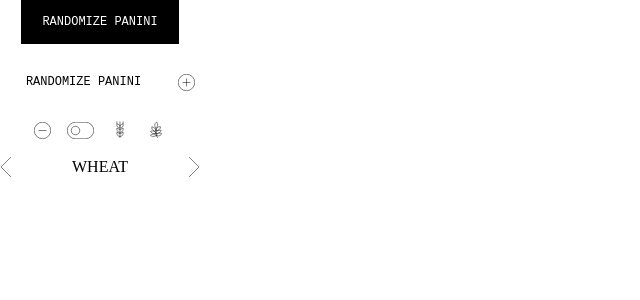
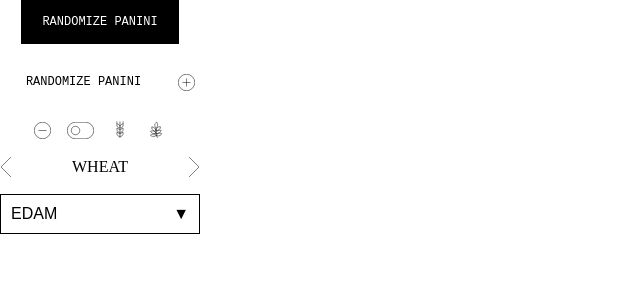
Before and after one commit to meczajkowski/panini-creator, a React (Vite) app: page / in a window 1280 px wide. Shown: the top 300 px of the page, without its empty margins (0-640 px from the left). Built offline with nearby package versions, Linux system fonts and the light colour scheme; a web font is replaced by a local one.

Commit message:
feat: implement select component - add select base logic

```diff
--- a/src/App.tsx
+++ b/src/App.tsx
@@ -24,6 +24,8 @@ function App() {
     setCurrentIndex((currentIndex - 1 + children.length) % children.length);
   };
 
+  // select
+
   return (
     <div className={styles.testDiv}>
       <Button type={ButtonType.Primary}>RANDOMIZE PANINI</Button>
@@ -48,9 +50,18 @@ function App() {
           <div key={index}>{variant}</div>
         ))}
       </Carousel>
+
+      <Select
+        options={cheeseVariants}
+        onSelect={(option) => {
+          console.log(option);
+        }}
+      />
     </div>
   );
 }
 import { breadVariants } from './data/bread';
+import Select from './components/UI/Select';
+import { cheeseVariants } from './data/cheese';
 
 export default App;
--- /dev/null
+++ b/src/components/UI/Select.module.css
@@ -0,0 +1,42 @@
+.selectComponent {
+  position: relative;
+  width: 200px;
+  font-family: Arial, sans-serif;
+}
+
+.selectDisplay {
+  display: flex;
+  justify-content: space-between;
+  align-items: center;
+  padding: 10px;
+  border: 1px solid #000;
+  cursor: pointer;
+}
+
+.selectOptions {
+  position: absolute;
+  top: 100%;
+  left: 0;
+  right: 0;
+  background: #fff;
+  border: 1px solid #000;
+  border-top: none;
+  z-index: 10;
+}
+
+.option {
+  padding: 10px;
+  border-bottom: 1px solid #000;
+}
+
+.option:last-child {
+  border-bottom: none;
+}
+
+.arrow {
+  transition: transform 0.3s ease;
+}
+
+.arrow.open {
+  transform: rotate(180deg);
+}
--- /dev/null
+++ b/src/components/UI/Select.tsx
@@ -0,0 +1,49 @@
+import { useState } from 'react';
+import styles from './Select.module.css';
+import classNames from 'classnames';
+
+interface SelectComponentProps {
+  options: string[];
+  onSelect: (option: string) => void;
+}
+
+const Select = (props: SelectComponentProps) => {
+  const [isOpen, setIsOpen] = useState(false);
+  const [selectedOption, setSelectedOption] = useState<string>(
+    props.options[0]
+  );
+
+  const toggleDropdown = () => setIsOpen(!isOpen);
+
+  const handleOptionClick = (option: string) => {
+    setSelectedOption(option);
+    props.onSelect(option);
+    setIsOpen(false);
+  };
+
+  return (
+    <div className={styles.selectComponent}>
+      <div className={styles.selectDisplay} onClick={toggleDropdown}>
+        <span>{selectedOption}</span>
+        <span className={classNames(styles.arrow, isOpen ? styles.open : '')}>
+          ▼
+        </span>
+      </div>
+      {isOpen && (
+        <div className={styles.selectOptions}>
+          {props.options.map((option) => (
+            <div
+              key={option}
+              className={styles.option}
+              onClick={() => handleOptionClick(option)}
+            >
+              {option}
+            </div>
+          ))}
+        </div>
+      )}
+    </div>
+  );
+};
+
+export default Select;
```
